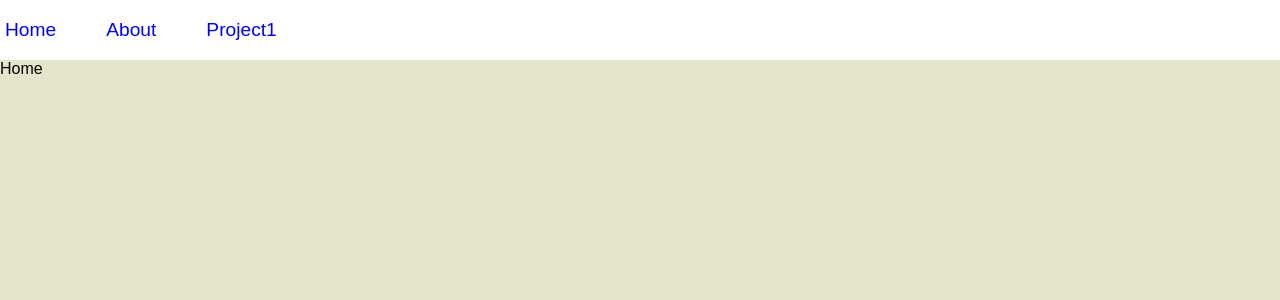
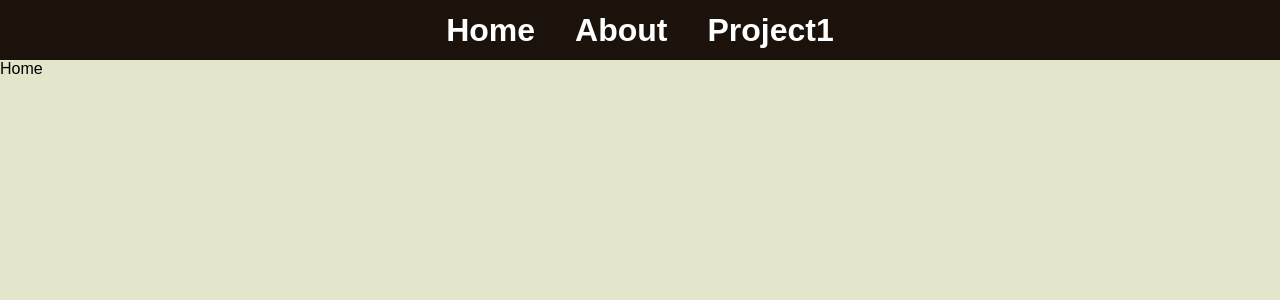
Before and after one commit to Nick-solich/react-project-based, a React (Create React App) app: page / in a window 1280 px wide. Shown: the top 300 px of the page. Built offline with nearby package versions, Linux system fonts and the light colour scheme.

Commit message:
Change Navbar Style

```diff
--- a/src/components/Navbar.jsx
+++ b/src/components/Navbar.jsx
@@ -3,20 +3,20 @@ import styled from "styled-components";
 import { Link } from "react-router-dom";
 export default function Navbar() {
   // Styled Component Section
-  const Navbar = styled.div`
-    background-color: white;
+  const Navbar = styled.h1`
+    background-color: #1a120b;
     color: #fffded;
     display: flex;
     position: relative;
     align-items: center;
+    justify-content: center;
     height: 60px;
     gap: 40px;
-    font-size: 1.2rem;
+    margin: 0;
   `;
   const linkStyle = {
-    margin: "5px",
     textDecoration: "none",
-    color: "blue",
+    color: "white",
   };
   return (
     <Navbar>
```
